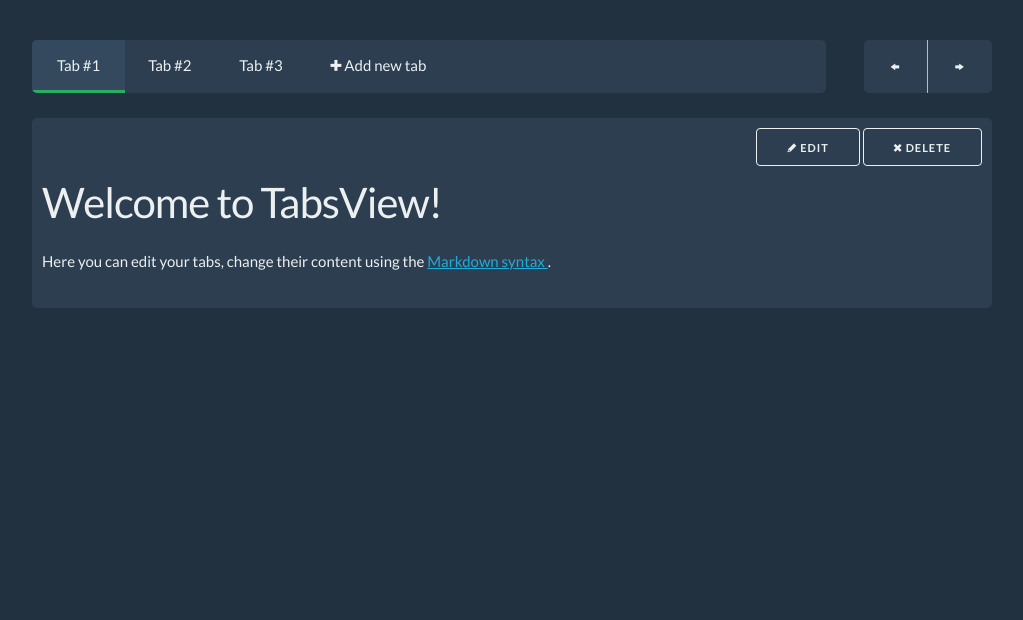
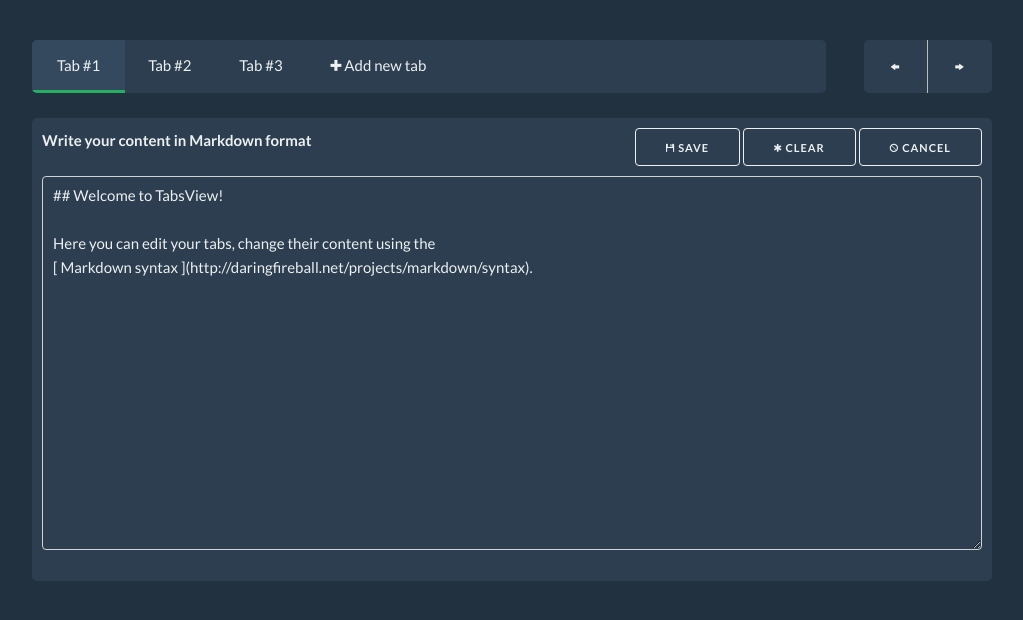
Before and after one commit to Windstalker/TabsView, a plain HTML site: page index.html in a window 1280 px wide. Both pictures are taken after a click on the button "EDIT". Shown: the whole page, without its empty margins (128-1151 px from the left). Drawn offline with Linux system fonts and the light colour scheme.

Commit message:
Textarea Markdown editor functionality implemented

```diff
--- a/css/tabs_view.css
+++ b/css/tabs_view.css
@@ -145,4 +145,5 @@ button:hover {
 }
 .editor-wrapper > textarea {
     background: #2c3e50;
+    height: auto;
 }
--- a/js/tabs_model.js
+++ b/js/tabs_model.js
@@ -100,5 +100,11 @@ var Tabs = Backbone.Collection.extend({
 		var tab = this.get(cid),
 			tabIndex = this.indexOf(tab);
 		return this.at(tabIndex - 1) || this.at(tabIndex + 1);
+	},
+	toggleEditMode: function (flag) {
+		this.getActiveTab().set('editMode', !!flag);
+	},
+	saveContent: function (mdStr) {
+		this.getActiveTab().set('content', mdStr);
 	}
 });
--- a/js/tabs_view.js
+++ b/js/tabs_view.js
@@ -13,7 +13,14 @@ var TabsView = Backbone.View.extend({
 		'click .tab[data-tab-id].active > .tab-name': 'onTabNameClick',
 		'click .tab[data-tab-id] > .close-tab': 'onTabCloseClick',
 		'click .tab.add-new-tab': 'onAddTabClick',
-		'mousedown button.navigation': 'onScrollNavBtnPress'
+		'mousedown button.navigation': 'onScrollNavBtnPress',
+
+		'click .edit-panel > .save-block': 'onSaveClick',
+		'click .edit-panel > .clear-block': 'onClearClick',
+		'click .edit-panel > .cancel-edit-block': 'onCancelClick',
+		'click .edit-panel > .edit-block': 'onEditClick'
+//		Todo: for further implementation of many content blocks
+//		'click .edit-panel > .delete-block': 'onDeleteBlock'
 	},
 	initialize: function () {
 		var templateXHR = $.get(this.url),
@@ -39,7 +46,7 @@ var TabsView = Backbone.View.extend({
 		});
 	},
 	bindModel: function () {
-		this.listenTo(this.tabs, 'change:isActive change:title add remove', this.render);
+		this.listenTo(this.tabs, 'change add remove reset', this.render);
 	},
 	unbindModel: function () {
 		this.stopListening(this.tabs);
@@ -70,11 +77,17 @@ var TabsView = Backbone.View.extend({
 		} catch (e) {
 			throw e;
 		}
-		this.tabHolder = this.el.querySelector('.tabs-holder');
-		this.tabContent = this.el.querySelector('.tab-content');
+
+		this.onEndRender();
+
 		this.firstRender = false;
 
 		return this;
+	},
+	onEndRender: function () {
+		this.tabHolder = this.el.querySelector('.tabs-holder');
+		this.tabContent = this.el.querySelector('.tab-content');
+		this.mdEditor = this.el.querySelector('#md_editor')
 	},
 	appendIn: function (containerEl) {
 		$(containerEl).append(this.el);
@@ -114,5 +127,19 @@ var TabsView = Backbone.View.extend({
 	},
 	onScrollNavToggle: function (e) {
 		this.tabHolderScroll = e.type == 'mousedown';
+	},
+	onEditClick: function () {
+		this.tabs.toggleEditMode(true);
+	},
+	onSaveClick: function () {
+		var newContent = this.mdEditor.value;
+		this.tabs.saveContent(newContent);
+		this.tabs.toggleEditMode(false);
+	},
+	onClearClick: function () {
+		this.mdEditor.value = "";
+	},
+	onCancelClick: function () {
+		this.tabs.toggleEditMode(false);
 	}
 });
--- a/templates/html/tabs_view.html
+++ b/templates/html/tabs_view.html
@@ -22,31 +22,34 @@
 		<% if (activeTab) { %>
 		<div class="edit-panel row">
 			<% if (activeTab.editMode) { %>
-			<button class="edit-block fi-save">
+			<button class="save-block fi-save">
 				<span>Save</span>
 			</button>
-			<button class="edit-block fi-asterisk">
+			<button class="clear-block fi-asterisk">
 				<span>Clear</span>
 			</button>
-			<button class="edit-block fi-prohibited">
+			<button class="cancel-edit-block fi-prohibited">
 				<span>Cancel</span>
 			</button>
 			<% } else { %>
 			<button class="edit-block fi-pencil">
 				<span>Edit</span>
 			</button>
+			<!--
 			<button class="delete-block fi-x">
 				<span>Delete</span>
 			</button>
+			<-->
 			<% } %>
 		</div>
+		<% if (!activeTab.editMode) { %>
 		<div class="content-wrapper row">
 			<%= this.converter.makeHtml(activeTab.content) %>
 		</div>
-		<% if (activeTab.editMode) { %>
+		<% } else { %>
 		<div class="editor-wrapper">
 			<label for="md_editor">Write your content in Markdown format</label>
-			<textarea class="u-full-width" placeholder="Place your Markdown here" id="md_editor"><%= activeTab.content %></textarea>
+			<textarea class="u-full-width" rows="15" placeholder="Place your Markdown here" id="md_editor"><%= activeTab.content %></textarea>
 		</div>
 		<% } %>
 		<% } %>
```
